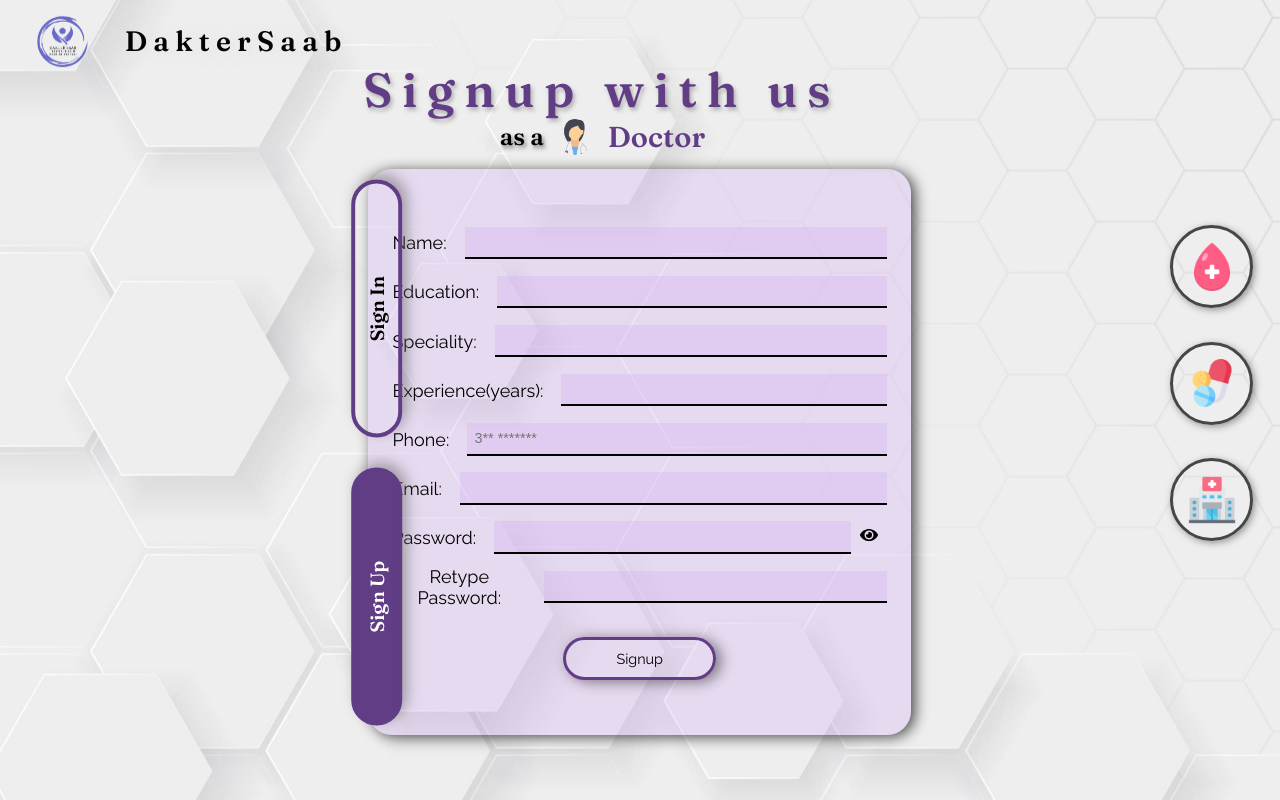
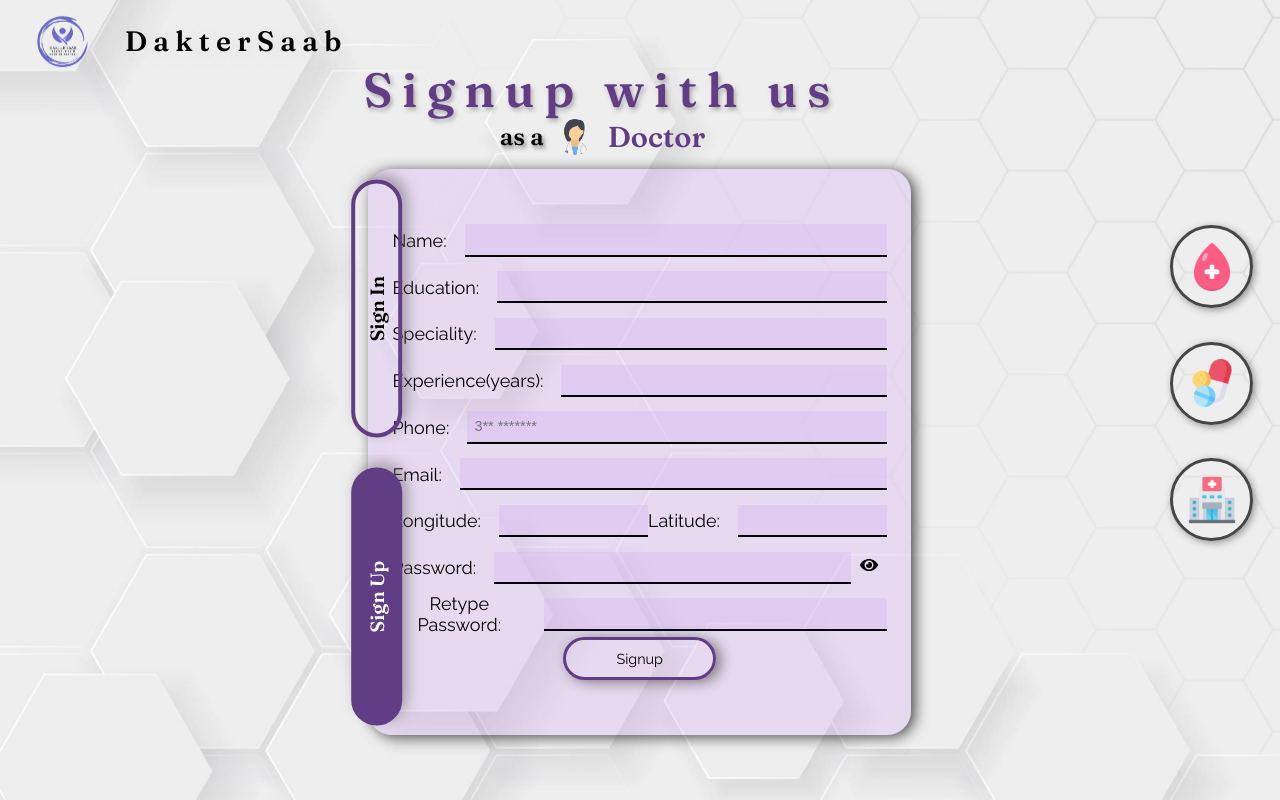
Before and after one commit to fariyakhan11/DakterSaabWeb_Frontend, a React (Create React App) app: page /Signup in a window 1280 px wide. Both pictures are taken after a click on the element "Doctor". Built offline with nearby package versions, Linux system fonts and the light colour scheme.

Commit message:
added longitude latitude fields in signup

```diff
--- a/src/components/NewsandReports/newsandreports.js
+++ b/src/components/NewsandReports/newsandreports.js
@@ -1,4 +1,4 @@
-import React, { cloneElement } from "react";
+import React from "react";
 import './newsandreports.css';
 import Complaints from '../../images/chat.png'
 import News from '../../images/newspaper.png'
@@ -8,8 +8,8 @@
 import All from '../../images/all.png'
 
 function Newsandreports(){
-
-    const [entryform ,setentryform]=useState({form_no:'',form_date:'',form_type:'',entree_name:'',form_title:'',form_description:'',form_department:'',resolution_description:'',resolution_date:'',resolver_name:''})
+    const [entryform,setentryform]=useState()
+    //const [entryform ,setentryform]=useState({form_no:'',form_date:'',form_type:'',entree_name:'',form_title:'',form_description:'',form_department:'',resolution_description:'',resolution_date:'',resolver_name:''})
     const [department_list,setdepartment_list]=useState([]);
     const [CNRlist ,setCNRlist ]=useState([
     //    {form_no:'',form_date:'',form_type:'',name:'',form_title:'',form_description:'',form_department:'',resolution_description:'',resolution_date:'',resolver_name:''},
--- a/src/components/Signup/signup.js
+++ b/src/components/Signup/signup.js
@@ -6,7 +6,7 @@
 import './signup.css';
 import { useState , useEffect } from "react";
 import validator from "validator";
-import { useNavigate, useLocation } from "react-router-dom";
+import { useNavigate} from "react-router-dom";
 import { FaEye, FaEyeSlash } from "react-icons/fa";
 import LogoP from '../../images/logo.png'
 
@@ -68,6 +68,8 @@
         education:'',
         experience:'',
         speciality:'',
+        longitude:'',
+        latitude:'',
         name: '',
         phone: '',
         city: '',
@@ -77,7 +79,7 @@
 
 // to validate the form values while entering
     function handleUserInput(e) {
-
+        console.log(formValue)
         document.getElementsByClassName('errordescription')[0].style.display="none";
 
         if (!(e.target.name === 'time')) {
@@ -166,9 +168,27 @@
                     if (res.status === 200) {
                         document.getElementsByClassName('errordescription')[0].textContent="";
                         document.getElementsByClassName('errordescription')[0].style.display='none';
-                        emptyfields();
-                        alert("you master key has been sent to you by email");
 
+                        alert("Sign up Success");
+                        //to empty the input values after the successful submission of signup form
+
+                        setformValue(
+                        {   email: '',
+                            password: '',
+                            address: '',
+                            education:'',
+                            experience:'',
+                            speciality:'',
+                            name: '',
+                            phone: '',
+                            longitude:'',
+                            latitude:'',
+                            city: '',
+                            time: { open: '', close: '' },
+                            org:identitytitle
+                        }
+
+                    )
                     }
                     else if (res.status === 430) {
                         document.getElementsByClassName('errordescription')[0].textContent="This "+ identitytitle+" already exist.";
@@ -202,25 +222,7 @@
         setidentitypic(options[divId].opt_imgs);
     }
 
-//to empty the input values after the successful submission of signup form
-    function emptyfields(){
-        setformValue(
-        {   email: '',
-            password: '',
-            address: '',
-            education:'',
-            experience:'',
-            speciality:'',
-            name: '',
-            phone: '',
-            city: '',
-            time: { open: '', close: '' },
-            org:identitytitle
-        }
 
-    )
-
-}
 return(
 <>
 <div className="registercontainer">
@@ -312,6 +314,12 @@
                                         <input className="inputf time" type="time" name="time" id="open" onChange={handleUserInput}/><h5>to</h5>
                                         <input className="inputf time" type="time" name="time" id="close" onChange={handleUserInput}/>
                                     </div>
+                                    <div className="form-fields" id="time-div">
+                                        <label>Longitude: </label>
+                                        <input className="inputf time" type="text" name="longitude"  onChange={handleUserInput}/>
+                                        <label>Latitude: </label>
+                                        <input className="inputf time" type="text" name="latitude"  onChange={handleUserInput}/>
+                                    </div>
                                     <div className="form-fields">
                                         <label>Password: </label>
                                         <input className="inputf" type={showPassword ? "text" : "password"} name="password" id="pw" onChange={handleUserInput} minLength={8} />
```
Also changed, not shown: src/components/Sidenav/sidenavpharmacy.js (line endings or trailing spaces).
